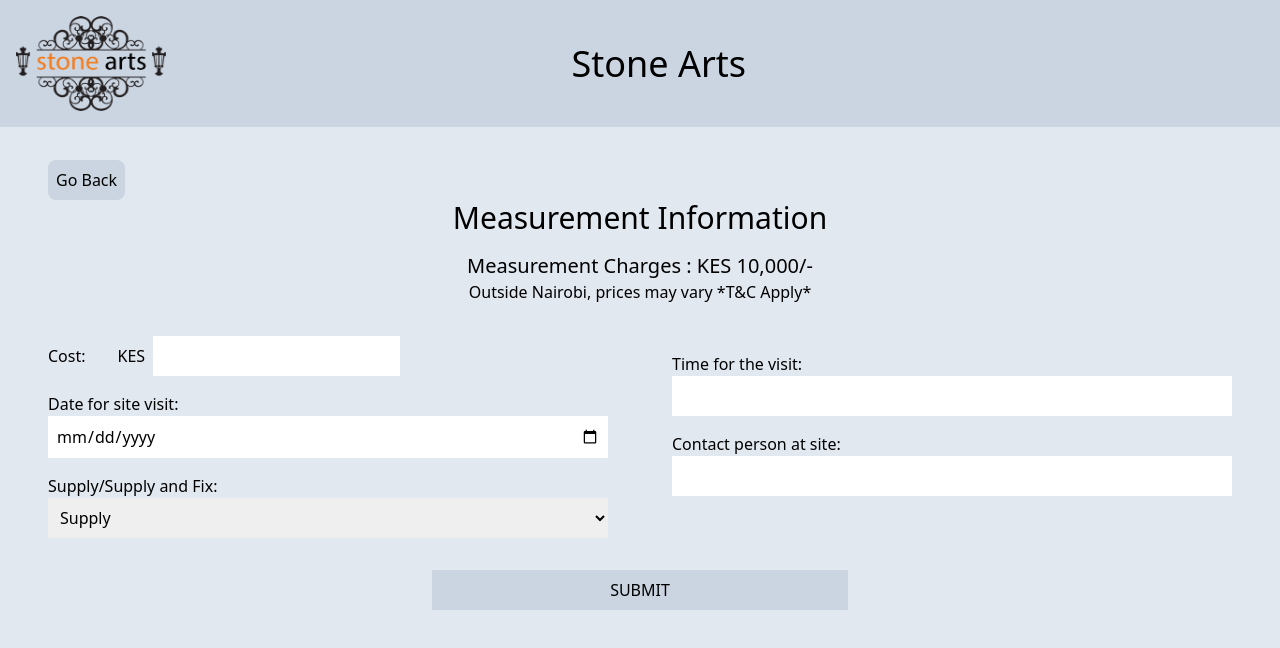
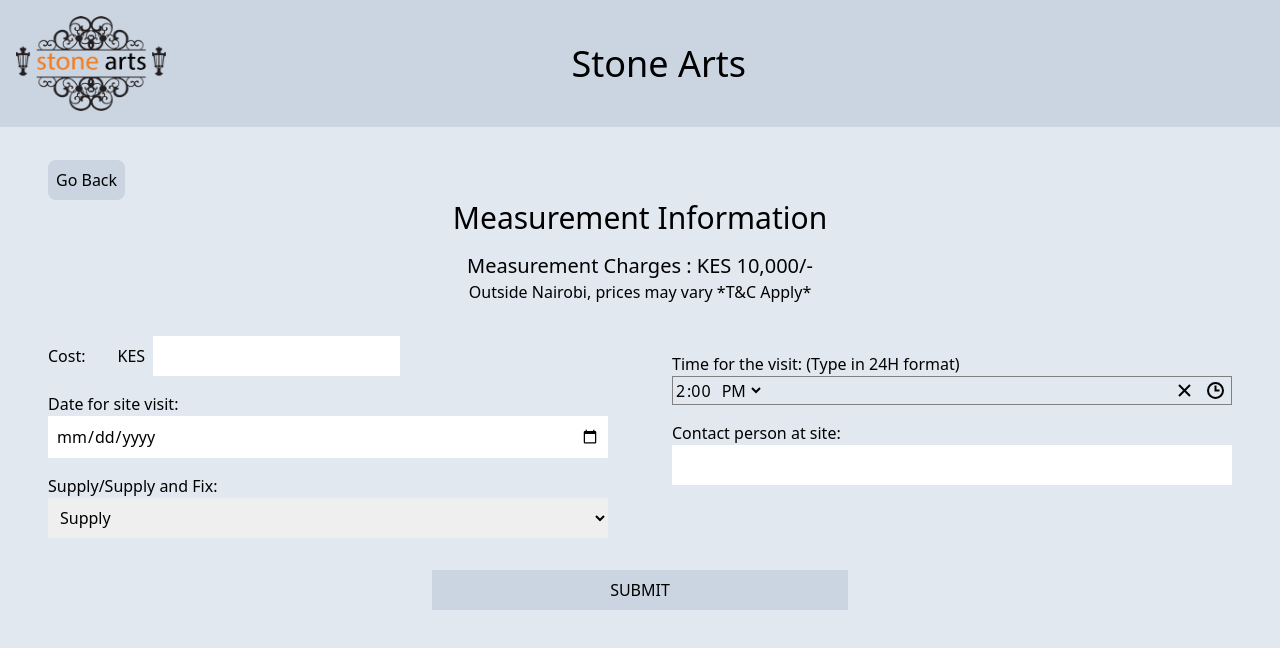
Before and after one commit to stoneartstech/stone-arts, a Next.js app: page /measurement in a window 1280 px wide. Shown: the top 648 px of the page. Built offline with nearby package versions, Linux system fonts and the light colour scheme; no server answers.

Commit message:
added time

```diff
--- a/package.json
+++ b/package.json
@@ -13,7 +13,8 @@
     "next": "14.0.0",
     "react": "^18",
     "react-dom": "^18",
-    "react-phone-input-2": "^2.15.1"
+    "react-phone-input-2": "^2.15.1",
+    "react-time-picker": "^6.5.2"
   },
   "devDependencies": {
     "autoprefixer": "^10",
--- a/pages/measurement.js
+++ b/pages/measurement.js
@@ -3,13 +3,16 @@ import { useRouter } from 'next/router'
 import { db } from '../firebase'
 import { doc, setDoc } from 'firebase/firestore'
 import { useSearchParams } from 'next/navigation'
+import TimePicker from 'react-time-picker'
+import 'react-time-picker/dist/TimePicker.css';
+import 'react-clock/dist/Clock.css';
 
 export default function measurement() {
     /* eslint-disable */
     const [cost, setCost] = useState('')
     const [date, setDate] = useState('')
     const [supplyFix, setSupplyFix] = useState('supply')
-    const [time, setTime] = useState('')
+    const [time, setTime] = useState('14:00')
     const [contactPerson, setContactPerson] = useState('')
     const [loading, setLoading] = useState(false)
 
@@ -22,7 +25,7 @@ export default function measurement() {
     const [clientData, setClientData] = useState(JSON.parse(query))
 
     async function submitHandler() {
-        if (!cost || !date || !time || !contactPerson) {
+        if (!cost || !date || !time) {
             alert('Please enter all the details')
             return
         }
@@ -82,9 +85,8 @@ export default function measurement() {
 
                 </div>
                 <div className='flex flex-col w-full'>
-                    <p className='mt-4'>Time for the visit:</p>
-                    <input type="text" value={time} onChange={(e) => setTime(e.target.value)}
-                        className=' p-2 w-full ' />
+                    <p className='mt-4'>Time for the visit: (Type in 24H format)</p>
+                    <TimePicker value={time} onChange={setTime} />
 
                     <p className='mt-4'>Contact person at site:</p>
                     <input type="text" value={contactPerson} onChange={(e) => setContactPerson(e.target.value)}
```
Also changed, not shown: 1 other file (tests, documents, lock files or other folders).
